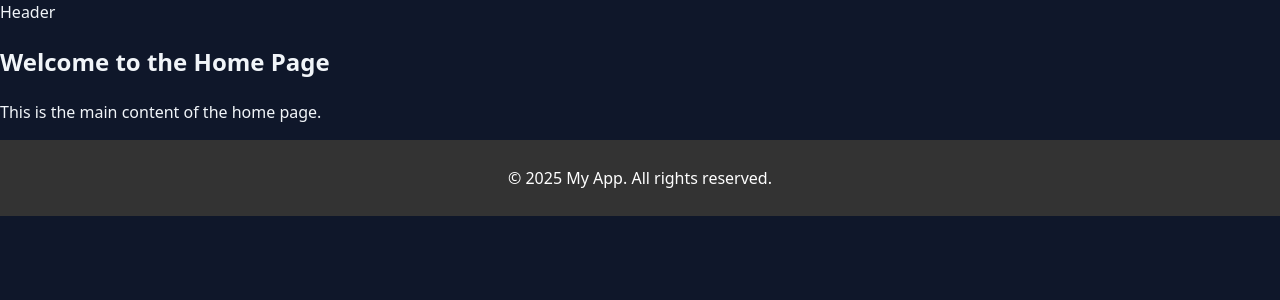
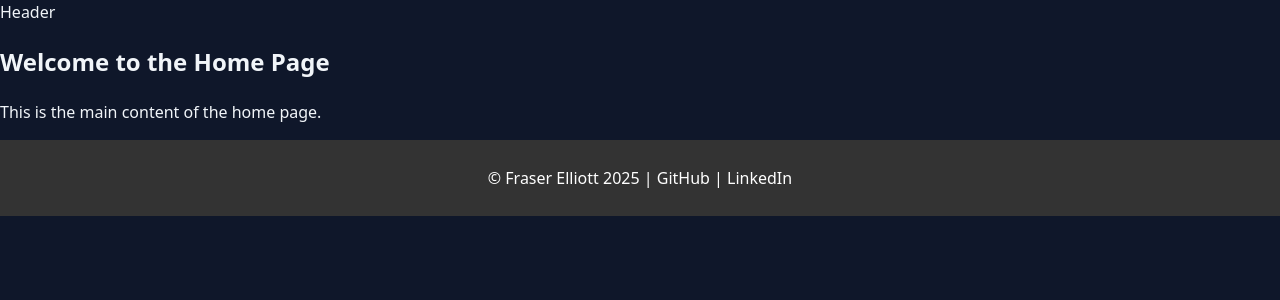
Before and after one commit to fraserelliott/react-portfolio, a React (Vite) app in the folder frontend/: page / in a window 1280 px wide. Shown: the top 300 px of the page. Built offline with nearby package versions, Linux system fonts and the light colour scheme.

Commit message:
updated footer

```diff
--- a/frontend/src/App.css
+++ b/frontend/src/App.css
@@ -20,6 +20,11 @@
   font: var(--font-secondary);
 }
 
+a {
+  color: inherit;
+  text-decoration: none;
+}
+
 h1 {
   font-family: var(--font-primary);
 }
--- a/frontend/src/components/Footer.jsx
+++ b/frontend/src/components/Footer.jsx
@@ -1,7 +1,19 @@
 const Footer = () => {
   return (
     <footer style={styles.footer}>
-      <p>&copy; 2025 My App. All rights reserved.</p>
+      <p>
+        &copy; Fraser Elliott 2025 |{' '}
+        <a href="https://github.com/fraserelliott" target="_blank">
+          GitHub
+        </a>{' '}
+        |{' '}
+        <a
+          href="https://www.linkedin.com/in/fraser-elliott-77100974/"
+          target="_blank"
+        >
+          LinkedIn
+        </a>
+      </p>
     </footer>
   );
 };
```
